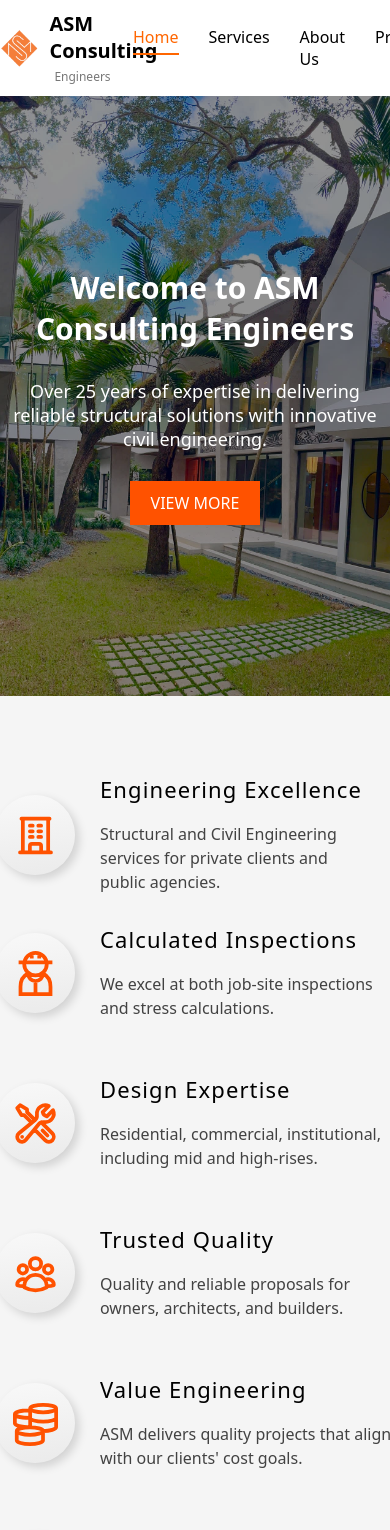
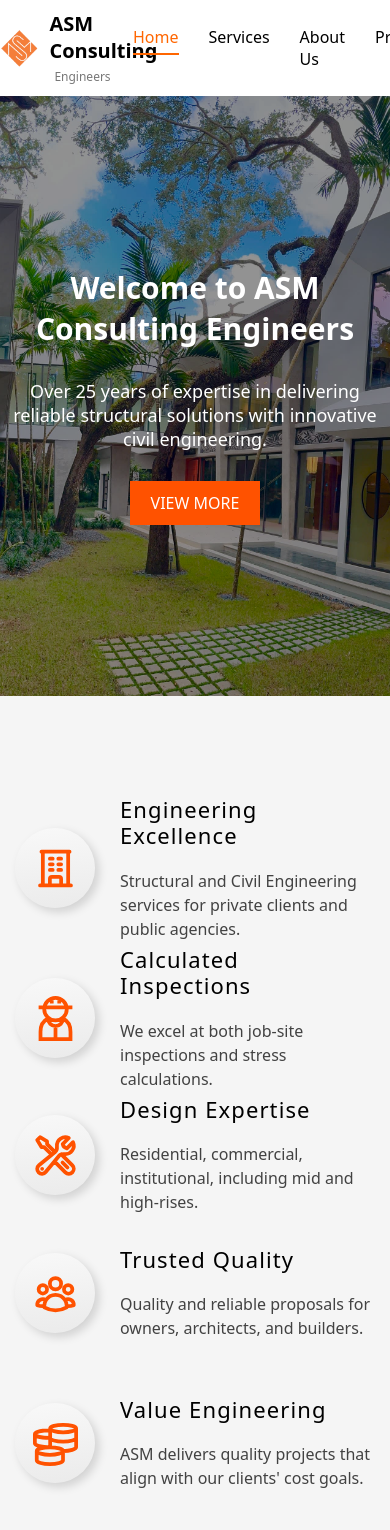
Before and after one commit to Yoryoboy/asm-website, a React (Vite) app: page / in a window 390 px wide. Shown: the top 1530 px of the page. Built offline with nearby package versions, Linux system fonts and the light colour scheme.

Commit message:
Add responsive padding to FeatureCard for better mobile layout support

```diff
--- a/src/components/FeatureCard.module.css
+++ b/src/components/FeatureCard.module.css
@@ -42,3 +42,9 @@ svg {
   font-weight: 400;
   text-wrap: pretty;
 }
+
+@media (max-width: 900px) {
+  .featureCard {
+    padding: 20px;
+  }
+}
```
